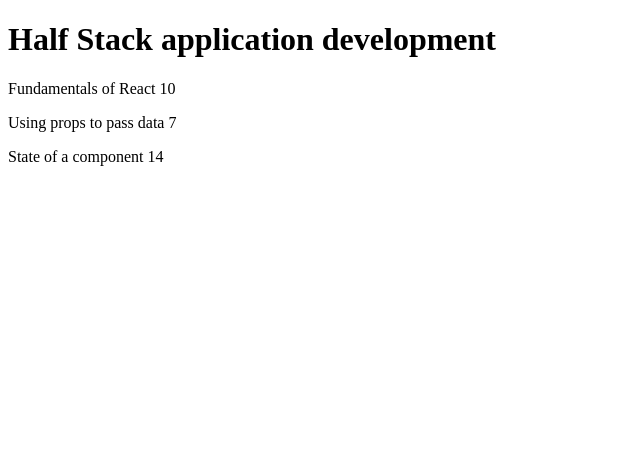
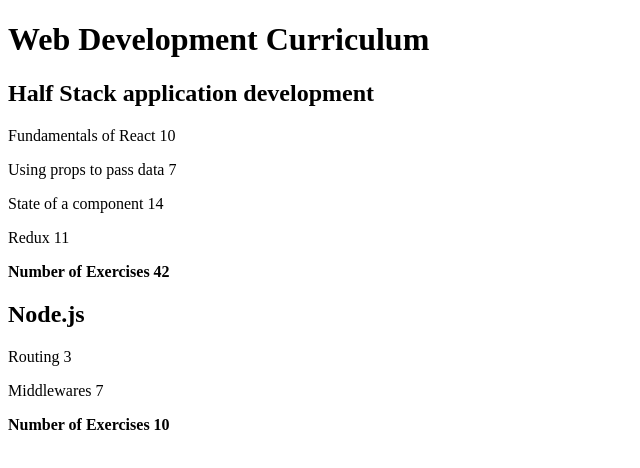
Before and after one commit to tcampbel22/full_stack_open, a React (Vite) app in the folder part2/part2-project/: page / in a window 1280 px wide. Shown: the top 468 px of the page, without its empty margins (0-640 px from the left). Built offline with nearby package versions, Linux system fonts and the light colour scheme.

Commit message:
Completed ex2.2 - 2.5

```diff
--- a/part2/part2-project/src/App.jsx
+++ b/part2/part2-project/src/App.jsx
@@ -1,35 +1,10 @@
-// import Course from "./components/Course"
-
-
-const Course = ({ course }) => {
-	return (
-	<div>
-		<Header name={course.name}/>
-		<Content parts={course.parts}/>
-	</div>
-	)
-}
-const Header = ({ name }) => <h1>{name}</h1>
-
-const Content = ({ parts }) => (
-  <div>
-    {parts.map(part =>
-		<Part key={part.id} part={part}/>
-	)}
-  </div>
-)
-
-const Part = ({ part }) => (
-  <p>
-    {part.name} {part.exercises}
-  </p>
-)
-
-const Total = ({ total }) => <p>Number of exercises {total}</p>
+import Courses from "./components/Courses"
 
 const App = () => {
-  const course = {
+	const courses = [
+		{
 		  name: 'Half Stack application development',
+		  id: 1,
 		  parts: [
 			{
 			  name: 'Fundamentals of React',
@@ -45,11 +20,33 @@
 			  name: 'State of a component',
 			  exercises: 14,
 			  id: 3
+			},
+			{
+			  name: 'Redux',
+			  exercises: 11,
+			  id: 4
+			}
+		  ]
+		},
+		{
+		  name: 'Node.js',
+		  id: 2,
+		  parts: [
+			{
+			  name: 'Routing',
+			  exercises: 3,
+			  id: 1
+			},
+			{
+			  name: 'Middlewares',
+			  exercises: 7,
+			  id: 2
 			}
 		  ]
 		}
+	  ]
 
-  return <Course course={course}/>
+  return <Courses courses={courses}/>
 }
 
 export default App
--- a/part2/part2-project/src/components/Course.jsx
+++ b/part2/part2-project/src/components/Course.jsx
@@ -1,6 +1,39 @@
+const Course = ({ course }) => {
+	return (
+	<div>
+		<Header name={course.name}/>
+		<Content parts={course.parts}/>
 
-const Course = ({ course }) => {
-	return <li>{course.content}</li>
+		<Total parts={course.parts}/>
+	</div>
+	)
+}
+const Header = ({ name }) => <h2>{name}</h2>
+
+const Content = ({ parts }) => (
+  <div>
+    {parts.map(part =>
+		<Part key={part.id} part={part}/>
+	)}
+  </div>
+)
+
+const Part = ({ part }) => (
+  <p>
+    {part.name} {part.exercises}
+  </p>
+)
+
+const Total = ({ parts }) => {
+	let total = 0;
+	total = parts.map(part => part.exercises).reduce((s, p) => s + p, total)
+	return (
+		<b>
+			Number of Exercises {total}
+		</b>
+
+	)
 }
 
+
 export default Course
--- /dev/null
+++ b/part2/part2-project/src/components/Courses.jsx
@@ -0,0 +1,18 @@
+import Course from "./Course"
+
+const MainHeader = () => {
+	return <h1>Web Development Curriculum</h1>
+}
+
+const Courses = ({ courses }) => {
+	return (
+	<div>
+		<MainHeader/>
+		{courses.map(course =>
+			<Course key={course.id} course={course}/>
+		)}
+	</div>
+	)
+}
+
+export default Courses
```
Lines whose indentation alone changed are shown as unchanged.
